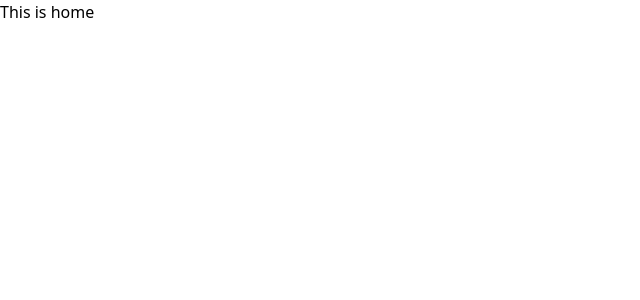
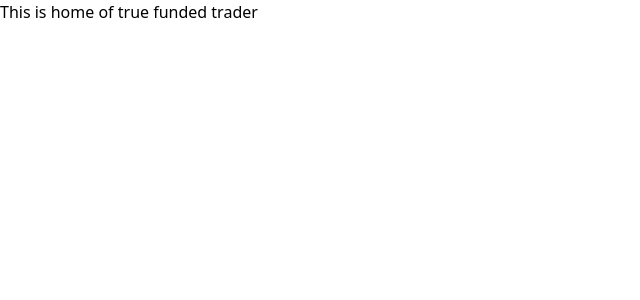
Before and after one commit to Adib227/true-funded-trader, a React (Vite) app: page / in a window 1280 px wide. Shown: the top 300 px of the page, without its empty margins (0-640 px from the left). Built offline with nearby package versions, Linux system fonts and the light colour scheme.

Commit message:
initialized project

```diff
--- a/src/Pages/Home/Home/Home.jsx
+++ b/src/Pages/Home/Home/Home.jsx
@@ -1,5 +1,5 @@
 const Home = () => {
-  return <div>This is home</div>;
+  return <div>This is home of true funded trader</div>;
 };
 
 export default Home;
```
